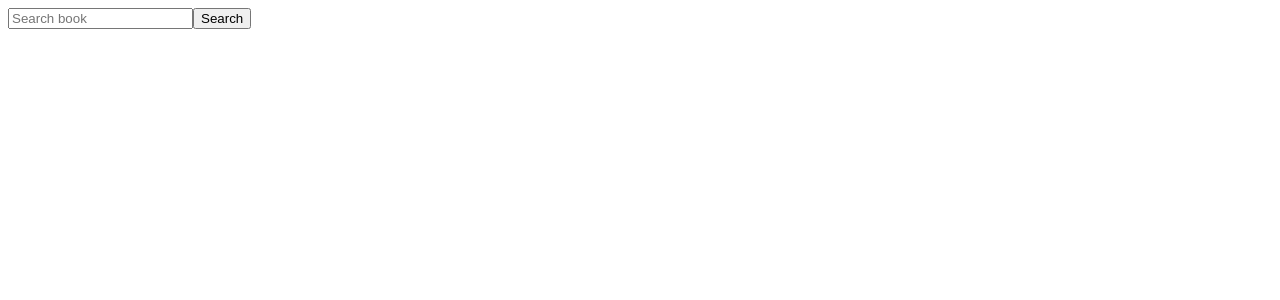
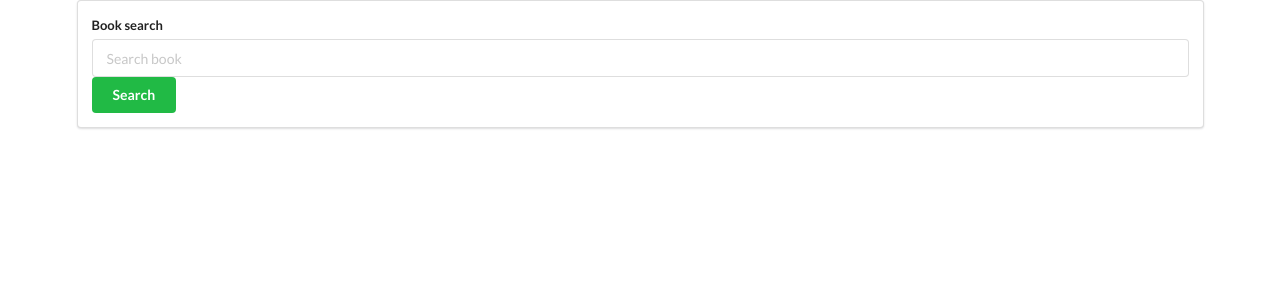
Before and after one commit to mateuszlubianka1993/search-book-app-react, a React (Create React App) app: page / in a window 1280 px wide. Shown: the top 300 px of the page. Built offline with nearby package versions, Linux system fonts and the light colour scheme.

Commit message:
add semantic-ui and some css

```diff
--- a/public/index.html
+++ b/public/index.html
@@ -10,7 +10,7 @@
     <meta name="theme-color" content="#000000" />
 
     <link rel="manifest" href="%PUBLIC_URL%/manifest.json" />
-
+    <link rel="stylesheet" href="https://cdnjs.cloudflare.com/ajax/libs/semantic-ui/2.4.1/semantic.css" />
     <title>Search Book App</title>
   </head>
   <body>
--- a/src/components/App.js
+++ b/src/components/App.js
@@ -41,9 +41,11 @@ class App extends React.Component {
 
     render () {
         return (
-            <div className="app-container">
+            <div className="app-container ui container">
                 <SearchBar onInputChange={this.onInputChange} onFormSubmit={this.onFormSubmit}/>
-                <BookList books={this.state.books} />
+                <div className="ui container">
+                    <BookList books={this.state.books} />
+                </div>
             </div>
         )
     }
--- /dev/null
+++ b/src/components/BookList.css
@@ -0,0 +1,4 @@
+.book-list {
+    display: flex;
+    justify-content: center;
+}
--- a/src/components/BookList.js
+++ b/src/components/BookList.js
@@ -1,5 +1,6 @@
 import React from 'react';
 import ListItem from './ListItem';
+import './BookList.css';
 
 const BookList = ({books}) => {
 
@@ -7,7 +8,11 @@ const BookList = ({books}) => {
         return <ListItem book={book} key={book.id} />
     });
 
-    return <div>{renderedList}</div>
+    return (
+        <div className="ui cards book-list">
+            {renderedList}
+        </div>
+    );
 };
 
 export default BookList;
--- /dev/null
+++ b/src/components/ListItem.css
@@ -0,0 +1,3 @@
+.list-item {
+    width: 45%;
+}
--- a/src/components/ListItem.js
+++ b/src/components/ListItem.js
@@ -1,14 +1,17 @@
 import React from 'react';
+// import './ListItem.css';
 
 const ListItem = ({book}) => {
     return (
-        <div>
-            <img src={book.volumeInfo.imageLinks.thumbnail} alt="book.volumeInfo.title"/>
-            <div>
-                <div>
+        <div className="list-item card">
+            <div className="image">
+                <img src={book.volumeInfo.imageLinks.thumbnail} alt="book.volumeInfo.title" className="ui image"/>
+            </div>
+            <div className="content">
+                <div className="header">
                     {book.volumeInfo.title}
                 </div>
-                <div>
+                <div className="description">
                     {book.volumeInfo.description}
                 </div>
             </div>
--- a/src/components/SearchBar.js
+++ b/src/components/SearchBar.js
@@ -4,10 +4,13 @@ class SearchBar extends React.Component {
 
     render () {
         return (
-            <div className="search-container">
-              <form className="search-form" onSubmit={this.props.onFormSubmit}>
+            <div className="search-container ui segment">
+              <form className="search-form ui form" onSubmit={this.props.onFormSubmit}>
+                <div className="field">
+                  <label>Book search</label>
                   <input type="text" placeholder="Search book" onChange={this.props.onInputChange}/>
-                  <button type="submit">Search</button>
+                  <button type="submit" className="positive ui button">Search</button>
+                </div>
               </form>
             </div>
           )
```
